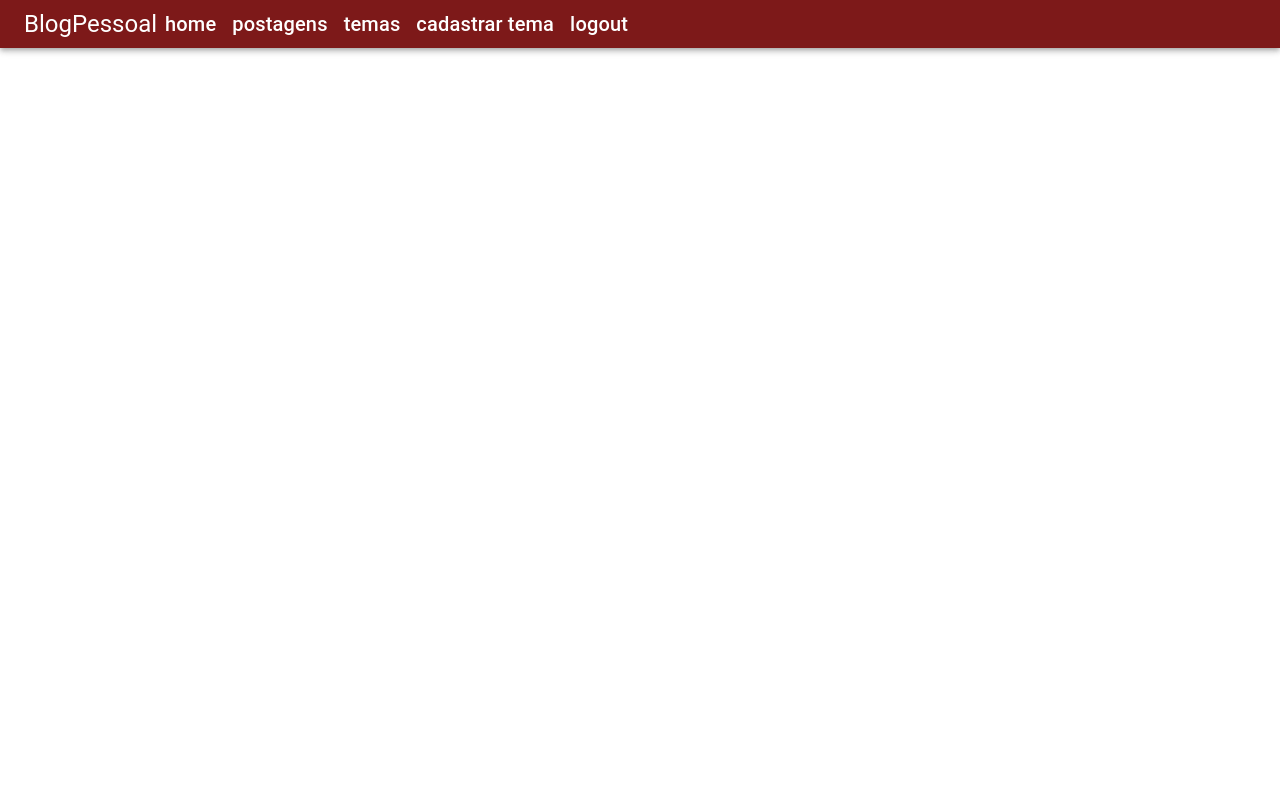
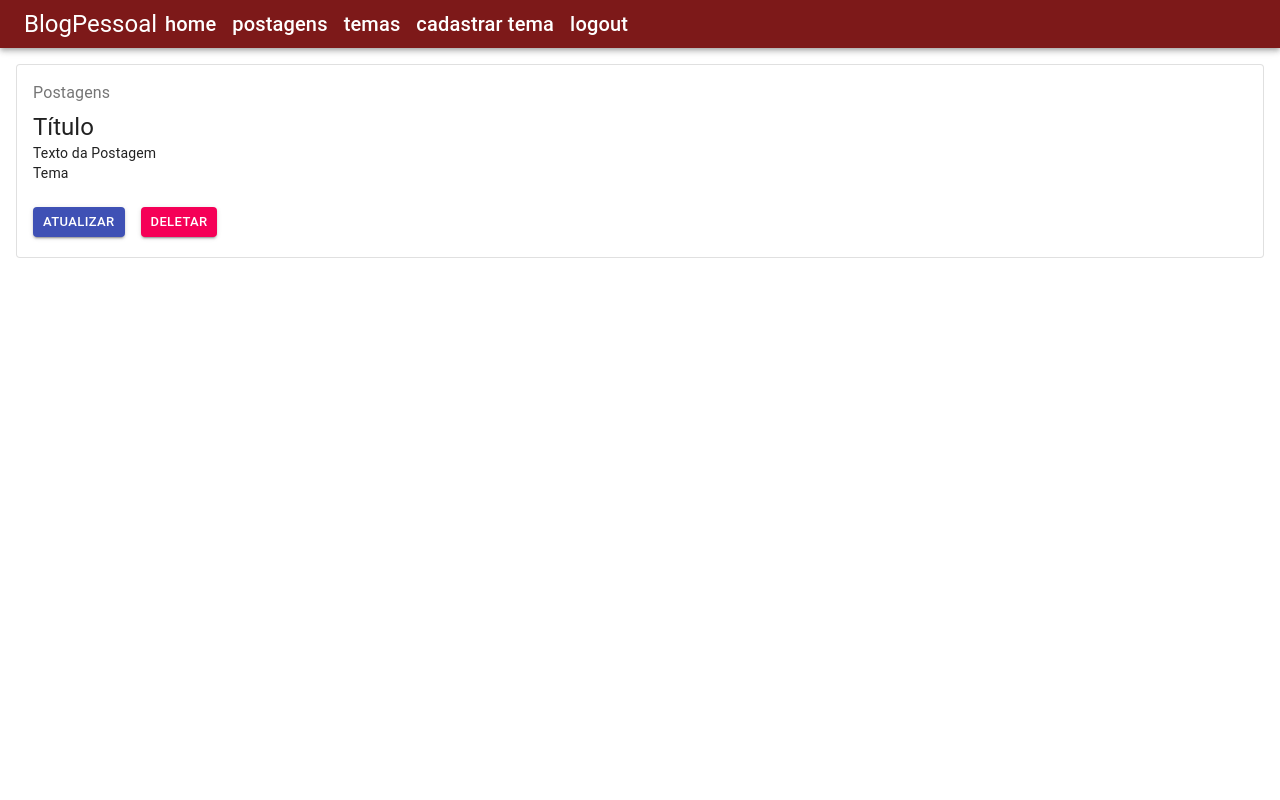
Before and after one commit to filipe-cavalcanti/blogPessoalReact, a React (Create React App) app: page /postagens in a window 1280 px wide. Shown: the top 800 px of the page. Built offline with nearby package versions, Linux system fonts and the light colour scheme.

Commit message:
Componentes Temas e Postagens criado

```diff
--- a/src/App.tsx
+++ b/src/App.tsx
@@ -4,6 +4,8 @@
 import Login from './pages/login/Login';
 import CadastroUsuario from './pages/cadastroUsuario/CadastroUsuario';
 import Home from './pages/home/Home';
+import ListaTema from './components/temas/listaTema/ListaTema';
+import ListaPostagem from './components/postagens/listaPostagens/ListaPostagem';
 import Footer from './components/static/footer/Footer';
 import { BrowserRouter as Router, Routes, Route } from 'react-router-dom';
 
@@ -15,8 +17,10 @@
         <Routes>
           <Route path="/" element={<Login />} />
           <Route path="/login" element={<Login />} />
+          <Route path="/cadastro" element={<CadastroUsuario />} />
           <Route path="/home" element={<Home />} />
-          <Route path="/cadastro" element={<CadastroUsuario />} />
+          <Route path="/temas" element={<ListaTema />} />
+          <Route path="/postagens" element={<ListaPostagem />} />
         </Routes>
       </div>
       <Footer />
--- /dev/null
+++ b/src/components/postagens/listaPostagens/ListaPostagem.css
@@ -0,0 +1,3 @@
+.text-decorator-none {
+    text-decoration: none;
+}
--- /dev/null
+++ b/src/components/postagens/listaPostagens/ListaPostagem.tsx
@@ -0,0 +1,51 @@
+import React from 'react'
+import './ListaPostagem.css'
+import { Button, Card, CardActions, CardContent, Typography } from '@material-ui/core';
+import { Box } from '@mui/material';
+import { Link } from 'react-router-dom';
+
+function ListaPostagem() {
+    return (
+        <>
+            <Box m={2} >
+                <Card variant="outlined">
+                    <CardContent>
+                        <Typography color="textSecondary" gutterBottom>
+                            Postagens
+                        </Typography>
+                        <Typography variant="h5" component="h2">
+                            Título
+                        </Typography>
+                        <Typography variant="body2" component="p">
+                            Texto da Postagem
+                        </Typography>
+                        <Typography variant="body2" component="p">
+                            Tema
+                        </Typography>
+                    </CardContent>
+                    <CardActions>
+                        <Box display="flex" justifyContent="center" mb={1.5}>
+
+                            <Link to="" className="text-decorator-none" >
+                                <Box mx={1}>
+                                    <Button variant="contained" className="marginLeft" size='small' color="primary" >
+                                        atualizar
+                                    </Button>
+                                </Box>
+                            </Link>
+                            <Link to="" className="text-decorator-none">
+                                <Box mx={1}>
+                                    <Button variant="contained" size='small' color="secondary">
+                                        deletar
+                                    </Button>
+                                </Box>
+                            </Link>
+                        </Box>
+                    </CardActions>
+                </Card>
+            </Box>
+        </>
+    )
+}
+
+export default ListaPostagem
--- /dev/null
+++ b/src/components/postagens/tabPostagens/TabPostagem.css
@@ -0,0 +1,3 @@
+.titulo{
+    font-weight: bold;
+ }
--- /dev/null
+++ b/src/components/postagens/tabPostagens/TabPostagem.tsx
@@ -0,0 +1,36 @@
+import React, { useState } from 'react'
+import './TabPostagem.css'
+import { Box } from '@mui/material'
+import { AppBar, Tab, Tabs, Typography } from '@material-ui/core'
+import { TabContext, TabPanel } from '@material-ui/lab'
+import ListaPostagem from '../listaPostagens/ListaPostagem'
+
+function TabPostagem() {
+    const [value, setValue] = useState('1')
+    function handleChange(event: React.ChangeEvent<{}>, newValue: string) {
+        setValue(newValue);
+    }
+    return (
+        <>
+            <TabContext value={value}>
+                <AppBar position="static">
+                    <Tabs centered indicatorColor="secondary" onChange={handleChange}>
+                        <Tab label="Todas as postagens" value="1" />
+                        <Tab label="Sobre-nós" value="2" />
+                    </Tabs>
+                </AppBar>
+                <TabPanel value="1" >
+                    <Box display="flex" flexWrap="wrap" justifyContent="center">
+                        <ListaPostagem />
+                    </Box>
+                </TabPanel>
+                <TabPanel value="2">
+                    <Typography variant="h5" gutterBottom color="textPrimary" component="h5" align="center" className="titulo">Sobre-nós</Typography>
+                    <Typography variant="body1" gutterBottom color="textPrimary" align="justify">Lorem ipsum, dolor sit amet consectetur adipisicing elit. Dignissimos ut eveniet natus totam et, voluptate dicta tempore alias, odio nobis non eius cupiditate minima inventore pariatur! Ipsum itaque consectetur voluptatibus. Lorem ipsum dolor sit amet consectetur adipisicing elit. Quo velit consequuntur suscipit fugiat, nam quis quod quaerat veritatis et, vel ratione beatae, facere neque! Quo animi porro voluptate saepe deleniti? Lorem ipsum dolor sit amet consectetur adipisicing elit. Inventore adipisci, officia aut quidem dolorum deserunt iure dolorem doloribus velit nobis quas consequatur at ullam odit, nesciunt est nulla nihil excepturi!</Typography>
+                </TabPanel>
+            </TabContext>
+        </>
+    )
+}
+
+export default TabPostagem
--- /dev/null
+++ b/src/components/temas/listaTema/ListaTema.css
@@ -0,0 +1,3 @@
+.text-decorator-none {
+    text-decoration: none;
+}
--- /dev/null
+++ b/src/components/temas/listaTema/ListaTema.tsx
@@ -0,0 +1,45 @@
+import React from 'react'
+import { Button, Card, CardActions, CardContent, Typography } from '@material-ui/core';
+import { Box } from '@mui/material';
+import { Link } from 'react-router-dom';
+import './ListaTema.css'
+
+function ListaTema() {
+    return (
+        <>
+            <Box m={2} >
+                <Card variant='outlined'>
+                    <CardContent>
+                        <Typography color='textSecondary' gutterBottom>
+                            Tema
+                        </Typography>
+                        <Typography variant='h5' component='h2'>
+                            Minha descrição
+                        </Typography>
+                    </CardContent>
+                    <CardActions>
+                        <Box display='flex' justifyContent='center' mb={1.5} >
+
+                            <Link to='' className='text-decorator-none'>
+                                <Box mx={1}>
+                                    <Button variant='contained' className='marginLeft' size='small' color='primary' >
+                                        atualizar
+                                    </Button>
+                                </Box>
+                            </Link>
+                            <Link to='' className='text-decorator-none'>
+                                <Box mx={1}>
+                                    <Button variant='contained' size='small' color='secondary'>
+                                        deletar
+                                    </Button>
+                                </Box>
+                            </Link>
+                        </Box>
+                    </CardActions>
+                </Card>
+            </Box>
+        </>
+    );
+}
+
+export default ListaTema
--- a/src/pages/home/Home.tsx
+++ b/src/pages/home/Home.tsx
@@ -2,6 +2,7 @@
 import './Home.css'
 import { Box } from '@mui/material';
 import { Button, Grid, Typography } from '@material-ui/core'
+import TabPostagem from '../../components/postagens/tabPostagens/TabPostagem';
 
 
 function Home() {
@@ -23,6 +24,7 @@
                     <img src='https://i.imgur.com/H88yIo2.png' alt='' width='500px' height='500px' />
                 </Grid>
                 <Grid xs={12} className='postagens'>
+                    <TabPostagem />
                 </Grid>
             </Grid>
         </>
--- a/src/pages/login/Login.tsx
+++ b/src/pages/login/Login.tsx
@@ -19,7 +19,7 @@
         token: ''
     })
 
-    function updateModel(e: ChangeEvent<HTMLInputElement>) {
+    function updatedModel(e: ChangeEvent<HTMLInputElement>) {
         setUserLogin({
             ...userLogin,
             [e.target.name]: e.target.value
@@ -48,8 +48,8 @@
                 <Box paddingX={20}>
                     <form onSubmit={onSubmit}>
                         <Typography variant='h3' gutterBottom color={'textPrimary'} component='h3' align='center' className='textosLogin'>Entrar</Typography>
-                        <TextField value={userLogin.usuario} onChange={(e: ChangeEvent<HTMLInputElement>) => updateModel(e)} id='usuario' label='usuario' variant='outlined' name='usuario' margin='normal' fullWidth />
-                        <TextField value={userLogin.senha} onChange={(e: ChangeEvent<HTMLInputElement>) => updateModel(e)} id='senha' label='senha' variant='outlined' name='senha' margin='normal' fullWidth type='password' />
+                        <TextField value={userLogin.usuario} onChange={(e: ChangeEvent<HTMLInputElement>) => updatedModel(e)} id='usuario' label='e-mail' variant='outlined' name='usuario' margin='normal' fullWidth />
+                        <TextField value={userLogin.senha} onChange={(e: ChangeEvent<HTMLInputElement>) => updatedModel(e)} id='senha' label='senha' variant='outlined' name='senha' margin='normal' fullWidth type='password' />
                         <Box marginTop={2} textAlign='center'>
                             <Button type='submit' variant='contained' className='botao'>
                                 Logar
```
Also changed, not shown: src/pages/cadastroUsuario/CadastroUsuario.tsx (+5 -3 lines).
